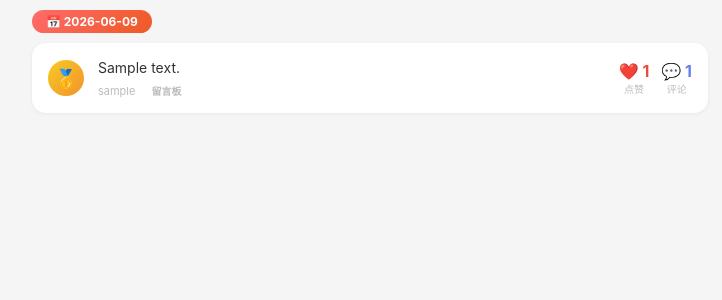
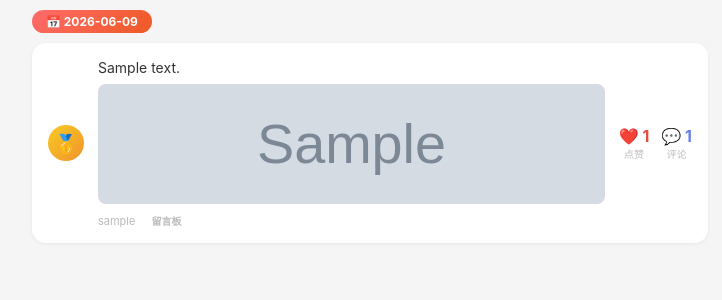
Before and after one commit to 3488351542/liu_yan_ban, a Flask app: page /hot in a window 1280 px wide. Shown: the part 54-354 px from the top of the page, without its empty margins (270-992 px from the left). Run offline with Flask 3, Linux system fonts and the light colour scheme; grey boxes marked "Sample" are stand-in pictures; a database or web service that is not in the repository returns one stand-in record (values such as "Sample title"); data that the repository does not hold is empty; some libraries are stand-ins or nearby versions.

Commit message:
v0.6.19 热榜页面展示帖子图片

```diff
--- a/templates/hot.html
+++ b/templates/hot.html
@@ -114,6 +114,11 @@
             </div>
             <div class="hot-info">
                 <div class="hot-text">{{ p.content }}</div>
+                {% if p.image_url %}
+                <div style="margin-top:6px;">
+                    <img src="{{ p.image_url }}" style="width:100%;max-height:120px;border-radius:8px;object-fit:cover;pointer-events:none;">
+                </div>
+                {% endif %}
                 <div class="hot-meta">
                     <span>{{ p.username }}</span>
                     <span class="cat-tag cat-tag-{{ p.category }}">
```
